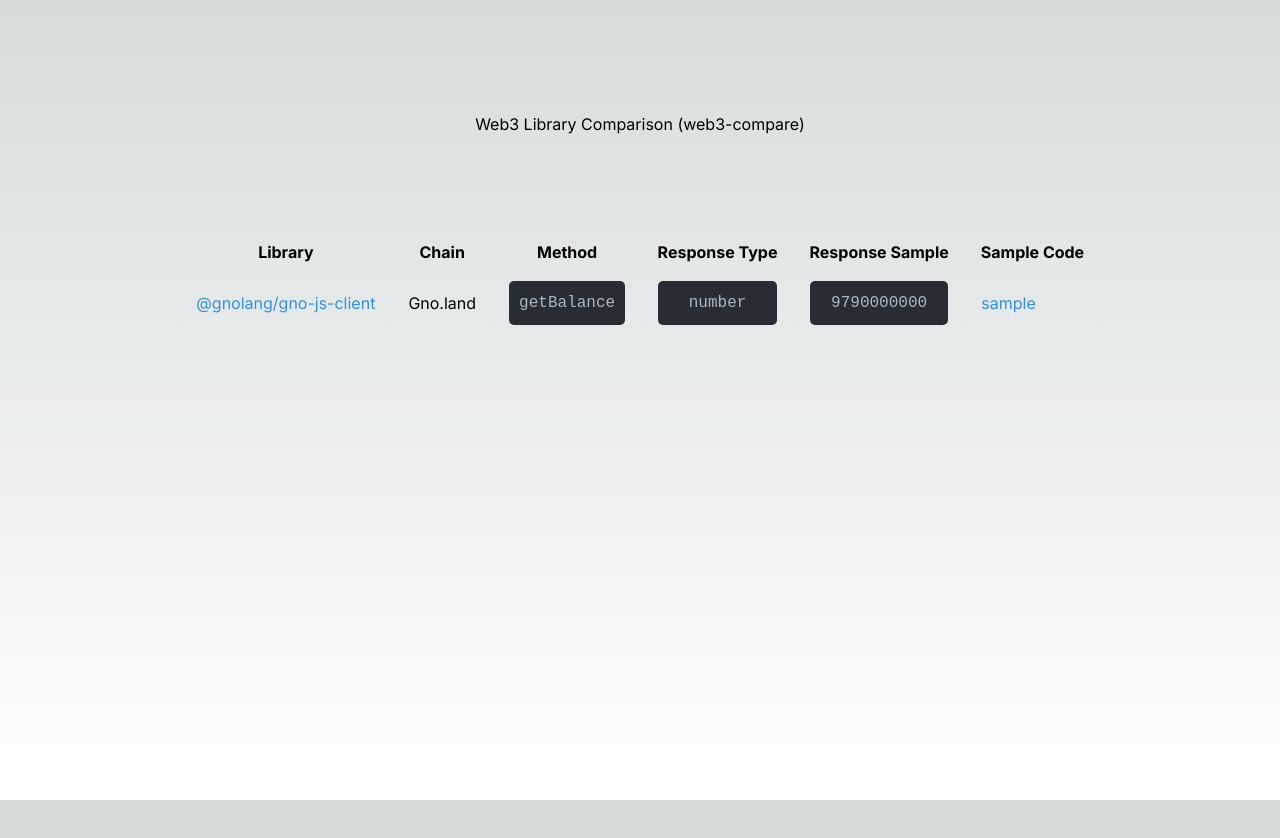
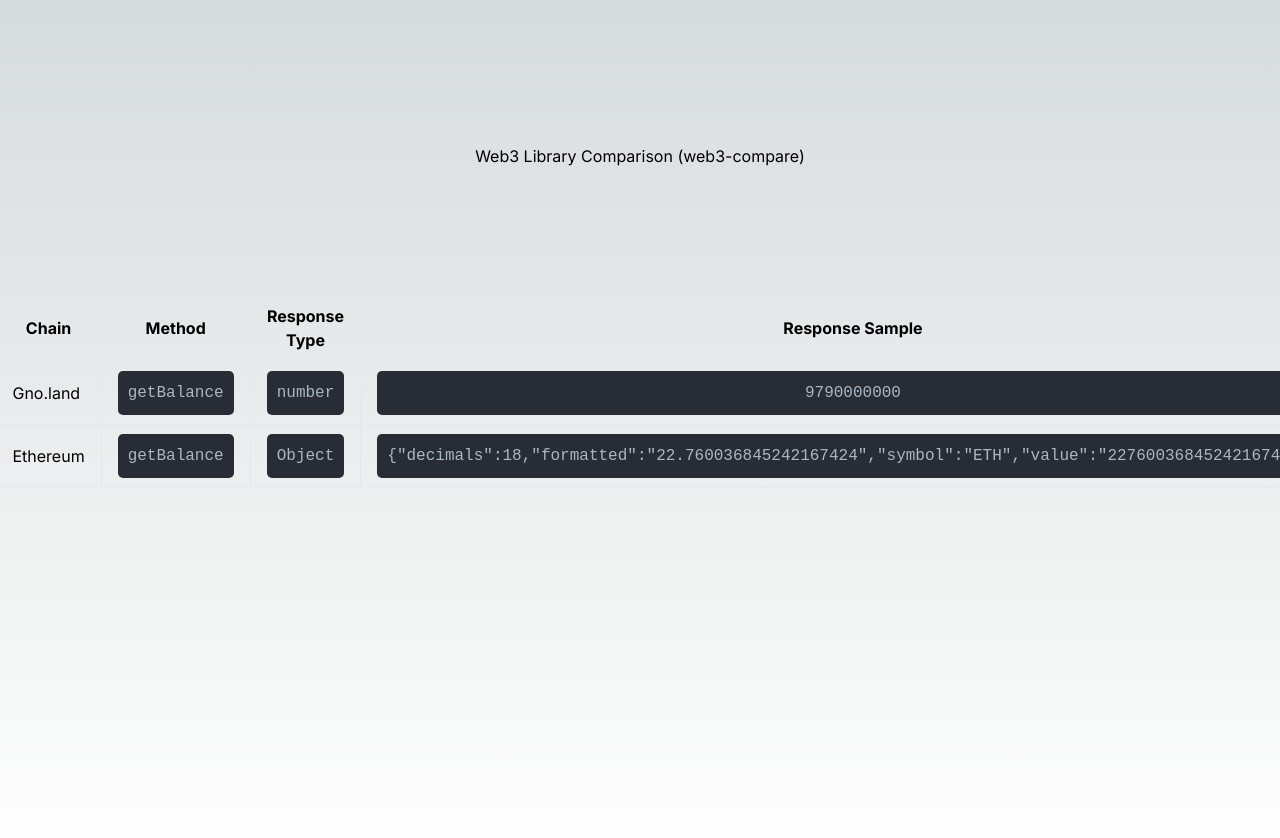
Before and after one commit to iuricmp/web3-compare, a Next.js app: page / in a window 1280 px wide. Shown: the top 838 px of the page. Before the commit the page ends 800 px from the top, so only its background shows below. Built offline with nearby package versions, Linux system fonts and the light colour scheme.

Commit message:
chore: wagmi

```diff
--- /dev/null
+++ b/app/balance/wagmi/page.tsx
@@ -0,0 +1,40 @@
+"use client";
+import { useEffect, useState } from "react";
+import {
+  GetBalanceReturnType,
+  getBalance,
+  createConfig,
+  http,
+} from "@wagmi/core";
+import { mainnet, sepolia } from "@wagmi/core/chains";
+import { stringify } from "@/libs/utils";
+
+const config = createConfig({
+  chains: [mainnet, sepolia],
+  transports: {
+    [mainnet.id]: http(),
+    [sepolia.id]: http(),
+  },
+});
+
+const GnoBalance = () => {
+  const [balance, setBalance] = useState<GetBalanceReturnType | null>(null);
+
+  useEffect(() => {
+    (async () => {
+      const reponse = await getBalance(config, {
+        address: "0x4557B18E779944BFE9d78A672452331C186a9f48",
+      });
+      setBalance(reponse);
+    })();
+    // eslint-disable-next-line react-hooks/exhaustive-deps
+  }, []);
+
+  return (
+    <div>
+      <p className="json-style">{balance && stringify(balance)}</p>
+    </div>
+  );
+};
+
+export default GnoBalance;
--- a/app/page.tsx
+++ b/app/page.tsx
@@ -1,7 +1,12 @@
 export default function Home() {
   return (
+    <div
+      className="container mx-auto my-8 overflow-x-scroll"
+      style={{ width: "2000px" }}
+    >
       <main className="flex min-h-screen flex-col items-center p-4">
         <h1 className="p-24">Web3 Library Comparison (web3-compare)</h1>
+        <div className="container mx-auto my-8">
           <div className="flex items-center justify-center">
             <table className="table-auto">
               <thead>
@@ -39,9 +44,27 @@
                     <a href="/balance/gno">sample</a>
                   </td>
                 </tr>
+                <tr className="border px-4 py-2">
+                  <td className="border px-4 py-2">wagmi</td>
+                  <td className="border px-4 py-2">Ethereum</td>
+                  <td className="border px-4 py-2">
+                    <p className="json-style">getBalance</p>
+                  </td>
+                  <td className="border px-4 py-2">
+                    <p className="json-style">Object</p>
+                  </td>
+                  <td className="border px-4 py-2">
+                    <p className="json-style">{`{"decimals":18,"formatted":"22.760036845242167424","symbol":"ETH","value":"22760036845242167424"}`}</p>
+                  </td>
+                  <td className="border px-4 py-2">
+                    <a href="/balance/wagmi">sample</a>
+                  </td>
+                </tr>
               </tbody>
             </table>
           </div>
+        </div>
       </main>
+    </div>
   );
 }
--- /dev/null
+++ b/libs/utils.ts
@@ -0,0 +1,6 @@
+export function stringify(value: any) {
+  return JSON.stringify(
+    value,
+    (key, value) => (typeof value === "bigint" ? value.toString() : value), // return everything else unchanged
+  );
+}
--- a/package.json
+++ b/package.json
@@ -10,9 +10,13 @@
   },
   "dependencies": {
     "@gnolang/gno-js-client": "1.2.3",
+    "@tanstack/react-query": "^5.39.0",
+    "@wagmi/core": "^2.10.4",
     "next": "14.1.0",
     "react": "^18",
-    "react-dom": "^18"
+    "react-dom": "^18",
+    "viem": "2.x",
+    "wagmi": "^2.9.7"
   },
   "devDependencies": {
     "@types/node": "^20",
```
Also changed, not shown: 1 other file (tests, documents, lock files or other folders). Lines whose indentation alone changed are shown as unchanged.
